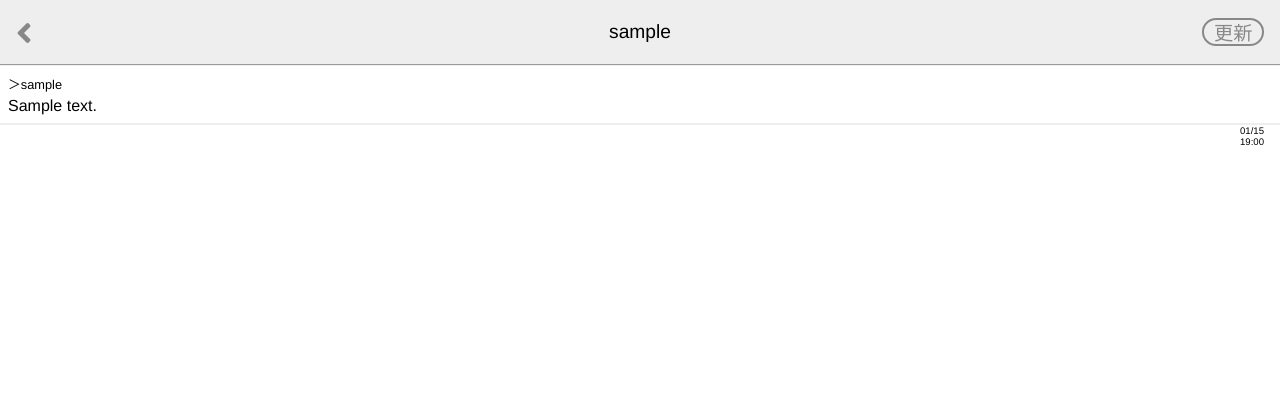
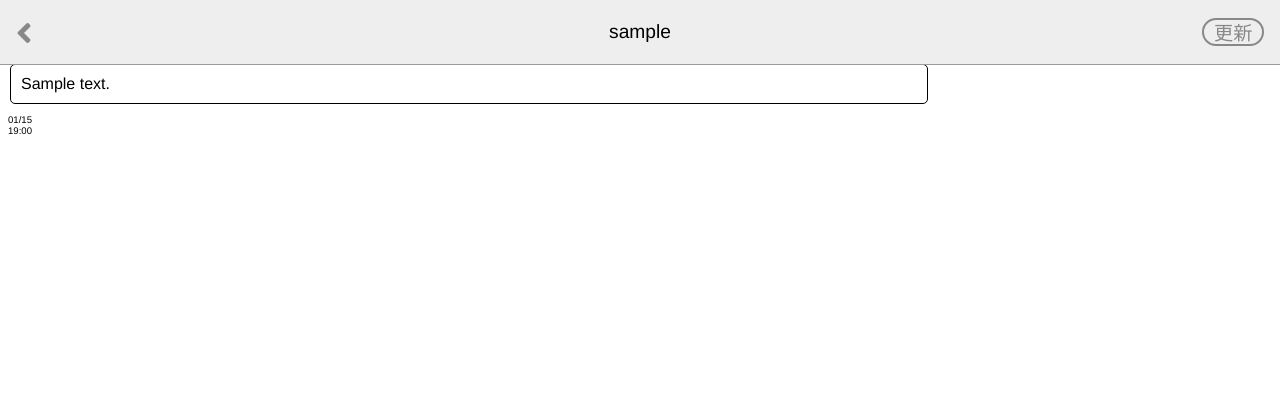
Before and after one commit to genji-ichikawa/chat_app, a Django app: page /talk_room/1/ in a window 1280 px wide. Shown: the top 420 px of the page. Run offline with Django 5.2, Linux system fonts and the light colour scheme; a user stored in the database is signed in; tables that the repository leaves empty hold one stand-in row (values such as "Sample post").

Commit message:
feat: 見た目を整える

```diff
--- a/chat_app/settings.py
+++ b/chat_app/settings.py
@@ -117,6 +117,9 @@ USE_TZ = True
 
 STATIC_URL = "static/"
 
+MEDIA_ROOT = BASE_DIR / "media"
+MEDIA_URL = "/media/"
+
 # Default primary key field type
 # https://docs.djangoproject.com/en/5.2/ref/settings/#default-auto-field
 
--- a/chat_app/urls.py
+++ b/chat_app/urls.py
@@ -15,6 +15,8 @@ Including another URLconf
     2. Add a URL to urlpatterns:  path('blog/', include('blog.urls'))
 """
 
+from django.conf import settings
+from django.conf.urls.static import static
 from django.contrib import admin
 from django.urls import include, path
 
@@ -22,3 +24,5 @@ urlpatterns = [
     path("admin/", admin.site.urls),
     path("", include("main.urls")),
 ]
+
+urlpatterns += static(settings.MEDIA_URL, document_root=settings.MEDIA_ROOT)
--- a/main/forms.py
+++ b/main/forms.py
@@ -36,3 +36,10 @@ class EmailChangeForm(forms.ModelForm):
         model = User
         fields = ("email",)
         labels = {"email": "新しいメールアドレス"}
+
+
+class IconChangeForm(forms.ModelForm):
+    class Meta:
+        model = User
+        fields = ("icon",)
+        labels = {"icon": "アイコン画像"}
--- a/main/models.py
+++ b/main/models.py
@@ -3,7 +3,7 @@ from django.db import models
 
 
 class User(AbstractUser):
-    pass
+    icon = models.ImageField(null=True, blank=True)
 
 
 class Talk(models.Model):
--- a/main/static/main/css/talk_room.css
+++ b/main/static/main/css/talk_room.css
@@ -11,26 +11,43 @@
 .chatboard__item {
     padding: 8px;
     border-bottom: 2px solid #eee;
+    display: flex;
+    margin-top: 8px;
+    border-bottom: none;
+    flex-wrap: wrap;
 }
 
-.chatboard__item:first-child {
-    border-top: 2px solid #eee;
+
+.chatboard__icon {
+    width: 30px;
+    height: 30px;
+    border: 1px solid #003;
+    border-radius: 50%;
+    object-fit: cover;
 }
 
 .chatboard__username {
-    margin: 0 0 4px;
+    margin: 0 8px;
     font-size: 0.8rem;
 }
 
 .chatboard__message {
     margin: 0;
     word-break: break-all;
+    margin: 10px;
+    padding: 10px;
+    border: 1px solid #000;
+    border-radius: 5px;
+    width: 70%;
+    position: relative;
 }
 
 .chatboard__time {
-    position: absolute;
-    right: 16px;
     font-size: 0.6rem;
+    margin-left: 8px;
+    margin-right: 8px;
+    display: flex;
+    align-items: flex-end;
 }
 
 .message-form {
@@ -66,6 +83,10 @@
     background-color: transparent;
 }
 
+.mine {
+    flex-direction: row-reverse;
+}
+
 .back-button {
     position: absolute;
     top: 0;
--- a/main/templates/main/base.html
+++ b/main/templates/main/base.html
@@ -22,7 +22,9 @@
                     {% block header_title %}{% endblock %}
 
                 </div>
+
                 {% block talk_room %}{% endblock %}
+
             </header>
         {% endblock %}
 
--- a/main/templates/main/friends.html
+++ b/main/templates/main/friends.html
@@ -13,7 +13,11 @@
             {% for friend in friends %}
                 <li class="friends-list__item">
                     <a href="{% url 'talk_room' friend.id %}" class="friends-list__link">
-                <div class="friends-list__username">{{ friend.username }}</div>
+                        <div class="friends-list__username">
+                            <img src="{% if friend.icon %}{{ friend.icon.url }}{% else %}{% static 'main/img/default-icon.png' %}{% endif %}"
+                                 class="friends-list__icon">
+                            {{ friend.username }}
+                        </div>
                     </a>
                 </li>
             {% endfor %}
--- a/main/templates/main/index.html
+++ b/main/templates/main/index.html
@@ -7,7 +7,6 @@
 
 {% block header %}{% endblock %}
 
-
 {% block content %}
   <div class="buttons">
     <a href="{% url 'login' %}" class="button">ログイン</a>
--- a/main/templates/main/login.html
+++ b/main/templates/main/login.html
@@ -10,9 +10,7 @@
 {% block content %}
     <form action="{% url 'login' %}" method="POST" class="login-form">
         {% csrf_token %}
-    {% if form.errors %}
-    <div class="login-form__error">ユーザー名とパスワードが一致しません。</div>
-    {% endif %}
+        {% if form.errors %}<div class="login-form__error">ユーザー名とパスワードが一致しません。</div>{% endif %}
         <div class="login-form__field">
             <label for="{{ form.username.id_for_label }}">ユーザー名:</label>
             {{ form.username }}
--- a/main/templates/main/settings.html
+++ b/main/templates/main/settings.html
@@ -11,6 +11,7 @@
     <div class="settings">
         <div class="buttons">
             <a href="{% url 'username_change' %}" class="button">ユーザー名変更</a>
+            <a href="{% url 'icon_change' %}" class="button">アイコン変更</a>
             <a href="{% url 'email_change' %}" class="button">メールアドレス変更</a>
             <a href="{% url 'password_change' %}" class="button">パスワード変更</a>
             <form action="{% url 'logout' %}" method="post">
--- a/main/templates/main/talk_room.html
+++ b/main/templates/main/talk_room.html
@@ -16,19 +16,24 @@
     <div class="talk-room">
         <ul class="chatboard">
             {% for talk in talks %}
-        <li class="chatboard__item">
-            <p class="chatboard__username">
-                ＞{{ talk.sender.username }}
-            </p>
+                <li class="chatboard__item{% if talk.sender == request.user %}mine{% endif %}">
+                    {% if talk.sender != request.user %}
+                    <img src="{% if talk.sender.icon %}{{ talk.sender.icon.url }}{% else %}{% static 'main/img/default-icon.png' %}{% endif %}"
+                         class="chatboard__icon">
+                    <p class="chatboard__username">{{ talk.sender.username }}</p>
+                    {% endif %}
                     <p class="chatboard__message">{{ talk.message }}</p>
                     <p class="chatboard__time">
-                {{ talk.time|date:"m/d" }}<br>
+                        {{ talk.time|date:"m/d" }}
+                        <br>
                         {{ talk.time|date:"H:i" }}
                     </p>
                 </li>
             {% endfor %}
         </ul>
-    <form action="{% url 'talk_room' friend.id %}" method="post" class="message-form">
+        <form action="{% url 'talk_room' friend.id %}"
+              method="post"
+              class="message-form">
             {% csrf_token %}
             {{ form.message }}
             <button type="submit" class="message-form__submit">送信</button>
--- a/main/urls.py
+++ b/main/urls.py
@@ -25,5 +25,7 @@ urlpatterns = [
         views.PasswordChangeDoneView.as_view(),
         name="password_change_done",
     ),
+    path("icon_change/", views.icon_change, name="icon_change"),
+    path("icon_change_done/", views.icon_change_done, name="icon_change_done"),
     path("logout/", views.LogoutView.as_view(), name="logout"),
 ]
--- a/main/views.py
+++ b/main/views.py
@@ -8,6 +8,7 @@ from django.urls import reverse_lazy
 
 from main.forms import (
     EmailChangeForm,
+    IconChangeForm,
     LoginForm,
     SignUpForm,
     TalkForm,
@@ -144,5 +145,26 @@ class PasswordChangeDoneView(auth_views.PasswordChangeDoneView):
     template_name = "main/password_change_done.html"
 
 
+@login_required
+def icon_change(request):
+    if request.method == "GET":
+        form = IconChangeForm(instance=request.user)
+    elif request.method == "POST":
+        form = IconChangeForm(request.POST, request.FILES, instance=request.user)
+        if form.is_valid():
+            form.save()
+            return redirect("icon_change_done")
+
+    context = {
+        "form": form,
+    }
+    return render(request, "main/icon_change.html", context)
+
+
+@login_required
+def icon_change_done(request):
+    return render(request, "main/icon_change_done.html")
+
+
 class LogoutView(auth_views.LogoutView):
     pass
```
Also changed, not shown: main/static/main/css/friends.css (+9 -1 lines), main/templates/main/icon_change.html (added, +21 -0 lines), main/templates/main/icon_change_done.html (added, +14 -0 lines), main/migrations/0003_user_icon.py (added). Lines whose indentation alone changed are shown as unchanged.
